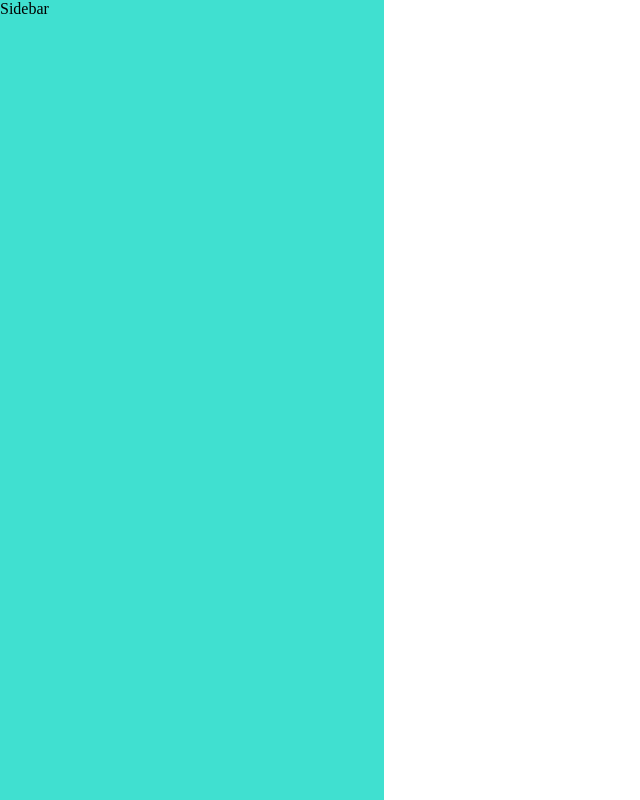
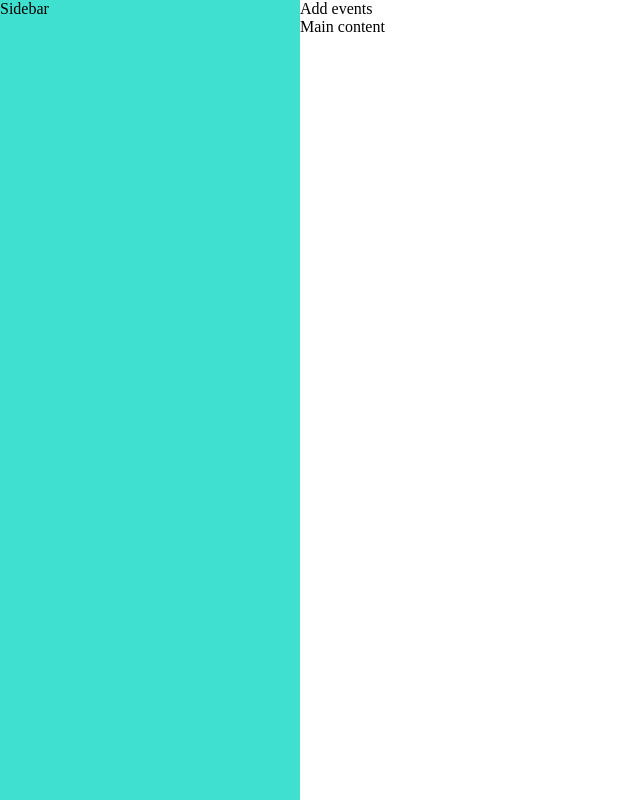
Before and after one commit to Gelio/diario, a React (Create React App) app: page / in a window 1280 px wide. Shown: the whole page, without its empty margins (0-640 px from the left). Built offline with nearby package versions, Linux system fonts and the light colour scheme.

Commit message:
feat: add top bar layout
Fixes AB#83

```diff
--- a/src/App.tsx
+++ b/src/App.tsx
@@ -2,7 +2,7 @@ import React from "react";
 import { Layout } from "layout";
 
 function App() {
-  return <Layout />;
+  return <Layout>Main content</Layout>;
 }
 
 export default App;
--- a/src/layout/layout.module.css
+++ b/src/layout/layout.module.css
@@ -1,10 +1,19 @@
 .layout {
   width: 100%;
   height: 100%;
+
+  display: grid;
+  grid-template-columns: max-content 1fr;
+  grid-template-areas: "sidebar main";
 }
 
 .sidebar {
-  width: 30%;
+  width: 300px;
   height: 100%;
+  grid-area: sidebar;
   background-color: turquoise;
 }
+
+.main-content {
+  grid-area: main;
+}
--- a/src/layout/layout.tsx
+++ b/src/layout/layout.tsx
@@ -6,8 +6,12 @@ export interface LayoutProps {}
 export const Layout: FunctionComponent<LayoutProps> = ({ children }) => {
   return (
     <div className={layoutStyles.layout}>
-      <div className={layoutStyles.sidebar}>Sidebar</div>
-      <div>{children}</div>
+      <aside className={layoutStyles.sidebar}>Sidebar</aside>
+
+      <div className={layoutStyles["main-content"]}>
+        <div>Add events</div>
+        <main>{children}</main>
+      </div>
     </div>
   );
 };
```
